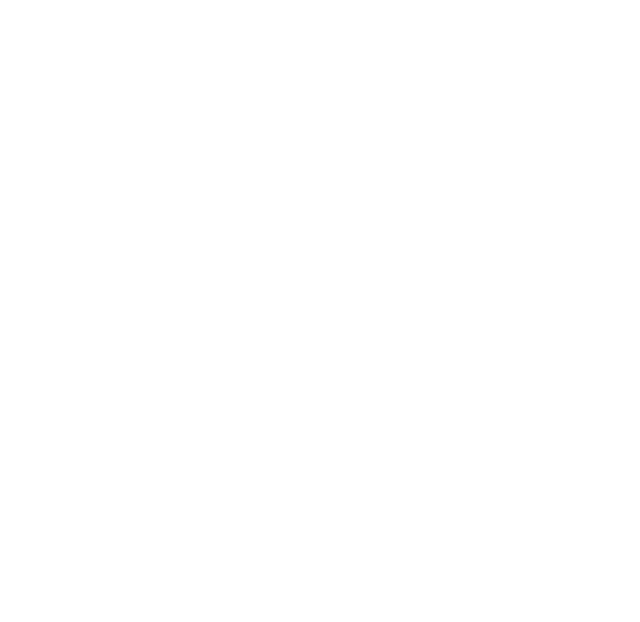
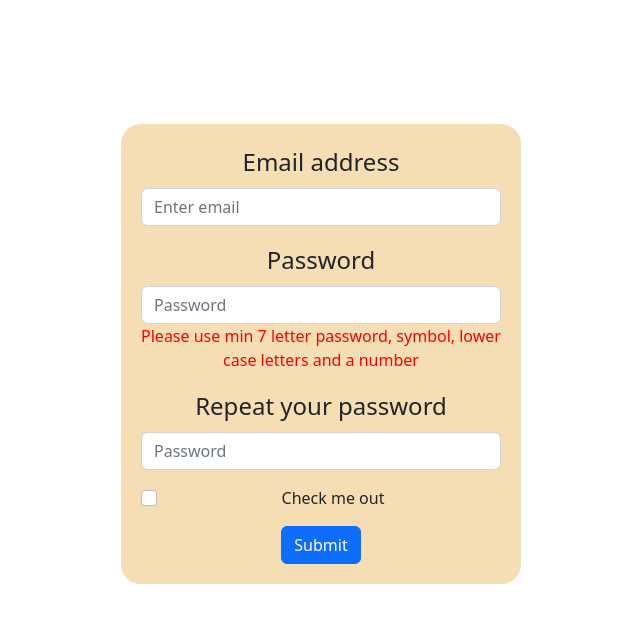
Before and after one commit to N1kk1337/RS-Clone, a React (Create React App) app: page / in a window 1280 px wide. Shown: the top 622 px of the page, without its empty margins (319-959 px from the left). Built offline with nearby package versions, Linux system fonts and the light colour scheme.

Commit message:
fix: add validation

```diff
--- a/src/components/RegisterModal/RegisterModal.tsx
+++ b/src/components/RegisterModal/RegisterModal.tsx
@@ -1,22 +1,78 @@
 /* eslint-disable react/react-in-jsx-scope */
+import React, { useState } from 'react';
 import { Button, Form } from 'react-bootstrap';
 
 function BasicExample() {
+  const [email, setEmail] = useState('');
+  const [isEmail, setIsEmail] = useState(false);
+  const [password, setPassword] = useState('');
+  const [confirmPasswordVal, setConfirmPasswordVal] = useState(false);
+
+  function emailValid(e: React.ChangeEvent) {
+    const emailVal = (e.target as HTMLInputElement).value;
+    setEmail(emailVal);
+    const isEmailVal: string = email.match(/^[^@\s]+@[^@\s]+\.[a-zA-Z]{0,}$/)
+      ?.input as string;
+
+    if (!isEmailVal) setIsEmail(true); else setIsEmail(false);
+  }
+
+  function passwordValid(e: React.ChangeEvent) {
+    const passwordVal = (e.target as HTMLInputElement).value;
+    const isPassword = passwordVal.match(
+      /^(?=.*\d)(?=.*[!@#$%^&*])(?=.*[a-z]).{7,}$/,
+    );
+
+    if (!isPassword) setPassword(''); else setPassword(isPassword[0]);
+  }
+
+  function confirmPassword(e: React.ChangeEvent) {
+    const { value } = e.target as HTMLInputElement;
+
+    if (value === password) setConfirmPasswordVal(false); else setConfirmPasswordVal(true);
+  }
+
   return (
-    <div className="register">
+    <div className="register register-active">
       <Form>
         <Form.Group className="mb-3" controlId="formBasicEmail">
-          <Form.Label>Email address</Form.Label>
-          <Form.Control type="email" placeholder="Enter email" />
+          <Form.Label className="fs-4">Email address</Form.Label>
+          <Form.Control
+            type="email"
+            placeholder="Enter email"
+            onChange={(e) => emailValid(e)}
+          />
+          {isEmail ? <p className="error">Email is not valid</p> : ''}
         </Form.Group>
 
         <Form.Group className="mb-3" controlId="formBasicPassword">
-          <Form.Label>Password</Form.Label>
-          <Form.Control type="password" placeholder="Password" />
+          <Form.Label className="fs-4">Password</Form.Label>
+          <Form.Control
+            type="password"
+            placeholder="Password"
+            onChange={(e) => passwordValid(e)}
+          />
+          {password ? (
+            ''
+          ) : (
+            <p className="error">
+              Please use min 7 letter password, symbol, lower case letters and a
+              number
+            </p>
+          )}
         </Form.Group>
         <Form.Group className="mb-3" controlId="formBasicPassword">
-          <Form.Label>Repeat your password</Form.Label>
-          <Form.Control type="password" placeholder="Password" />
+          <Form.Label className="fs-4">Repeat your password</Form.Label>
+          <Form.Control
+            type="password"
+            placeholder="Password"
+            onChange={(e) => confirmPassword(e)}
+          />
+          {confirmPasswordVal ? (
+            <p className="error">Please add correct password</p>
+          ) : (
+            ''
+          )}
         </Form.Group>
         <Form.Group className="mb-3" controlId="formBasicCheckbox">
           <Form.Check type="checkbox" label="Check me out" />
--- a/src/components/RegisterModal/register.scss
+++ b/src/components/RegisterModal/register.scss
@@ -15,3 +15,6 @@
   opacity: 1;
   transform: translate(-50%, -60%) scale(1);
 }
+.error {
+  color: red;
+}
```
Lines whose indentation alone changed are shown as unchanged.
